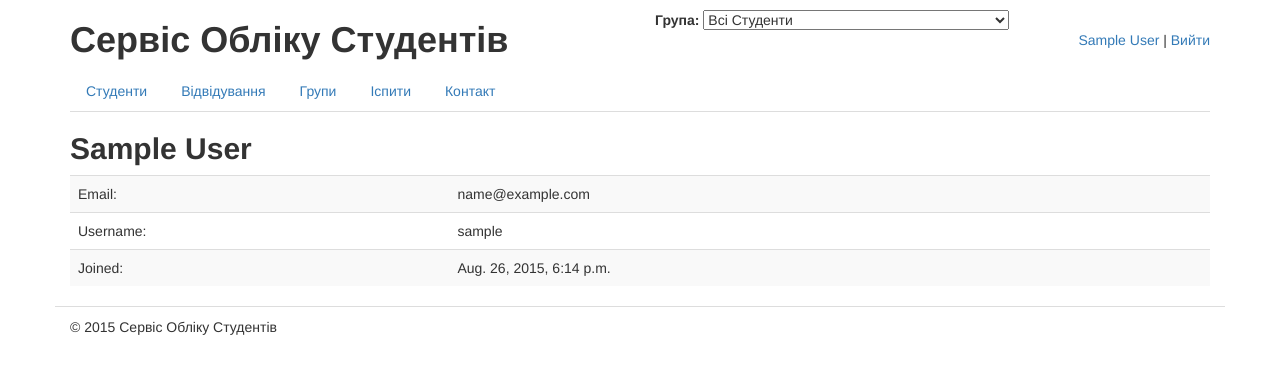
After one commit to taras-zak/studentsdb, a Django app: page /users/profile/ in a window 1280 px wide. The commit adds this page. Shown: the top 374 px of the page. Run offline with Django 3.2, Linux system fonts and the light colour scheme; the visitor is signed in with stand-in values (Sample User, id 1); data that the repository does not hold is empty; some libraries are stand-ins or nearby versions.

Commit message:
add profile page

```diff
--- /dev/null
+++ b/stud_auth/templates/registration/profile.html
@@ -0,0 +1,45 @@
+{% extends "students/base.html" %}
+
+{% load i18n %}
+
+{% block meta_title %}{{ user.get_full_name|default:user.username }}{% endblock meta_title%}
+
+{% block title %}{{ user.get_full_name|default:user.username }}{% endblock title %}
+
+{% block status_message %}
+    {% if form.errors %}
+    <div class="alert alert-warning" role="alert">
+        {% trans "Please, correct the following errors." %}{{ form.non_field_errors }}
+    </div>
+    {% endif %}
+{% endblock %}
+
+{% block content %}
+
+<table class="table table-striped">
+    {% if user.email %}
+    <tr>
+        <td>{% trans "Email" %}:</td>
+        <td>{{ user.email }}</td>
+    </tr>
+    {% endif %}
+
+    {% if user.username %}
+    <tr>
+        <td>{% trans "Username" %}:</td>
+        <td>{{ user.username }}</td>
+    </tr>
+    {% endif %}
+
+    {% if user.date_joined %}
+    <tr>
+        <td>{% trans "Joined" %}:</td>
+        <td>{{ user.date_joined }}</td>
+    </tr>
+    {% endif %}
+
+</table>
+
+
+
+{% endblock content %}
--- a/students/templates/students/base.html
+++ b/students/templates/students/base.html
@@ -43,7 +43,7 @@
 
                 <!-- User's toolbar for authenticated users -->
                 <div class="col-xs-2" id="user-toolbar">
-                    <span>{{ user.username }}</span> |
+                    <a href="{% url "profile" %}">{{ user.get_full_name|default:user.username }}</a> |
                     <a href="{% url "users:auth_logout" %}">Вийти</a>
                 </div>
 
--- a/studentsdb/urls.py
+++ b/studentsdb/urls.py
@@ -6,6 +6,7 @@ from students.views.groups import groups_list, groups_add, groups_edit, groups_d
 from students.views.journal import JournalView
 from django.contrib.auth import views as auth_views
 from django.views.generic.base import RedirectView
+from django.views.generic import TemplateView
 from django.contrib.auth.decorators import login_required
 
 urlpatterns = patterns('',
@@ -40,6 +41,8 @@ urlpatterns = patterns('',
     url(r'^admin/', include(admin.site.urls)),
 
     # User Related urls
+    url(r'^users/profile/$', login_required(TemplateView.as_view(
+        template_name='registration/profile.html')), name='profile'),
     url(r'^users/logout/$', auth_views.logout, kwargs={'next_page':	'home'}, name='auth_logout'),
     url(r'^register/complete/$', RedirectView.as_view(pattern_name='home'),	name='registration_complete'),
     url(r'^users/', include('registration.backends.simple.urls', namespace='users')),
```
